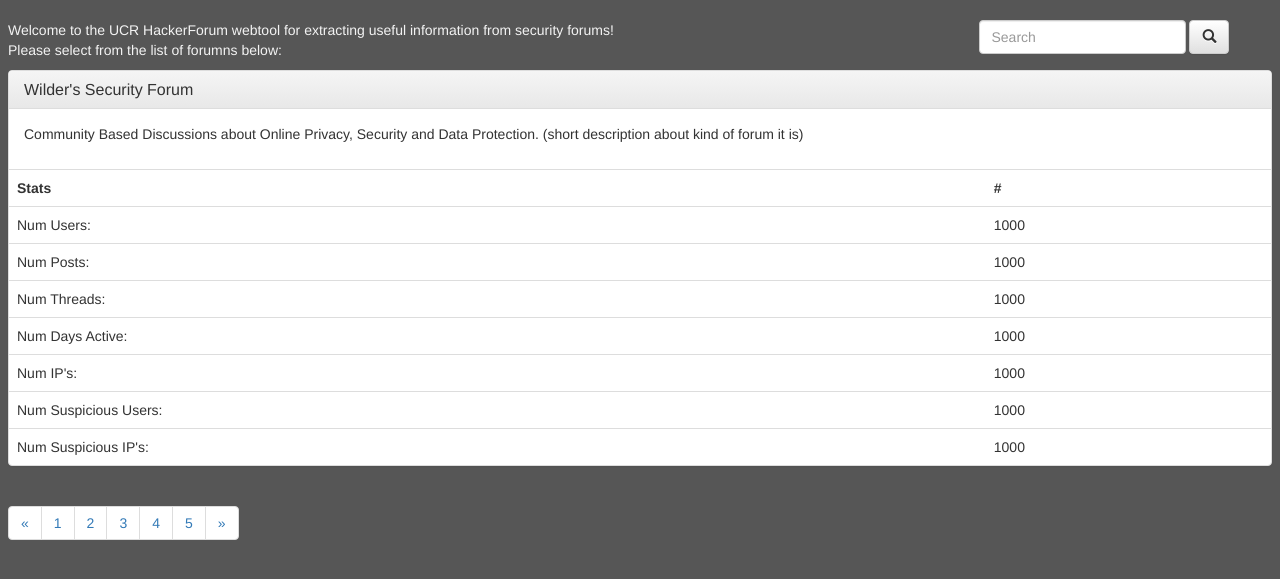
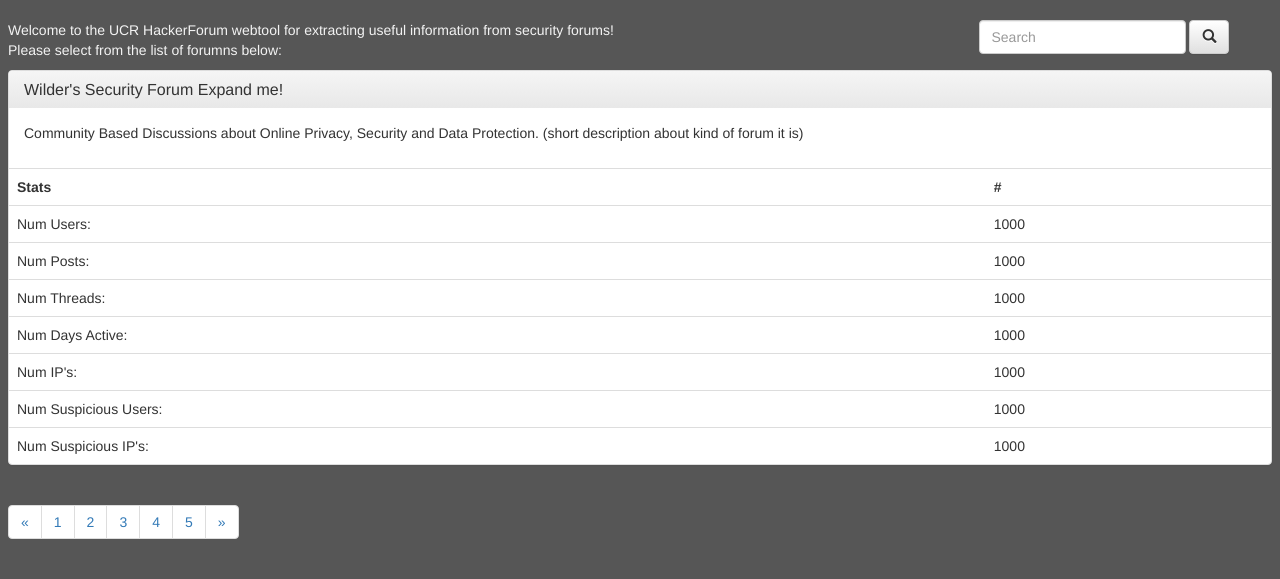
Before and after one commit to Andre-Castro/summer17WebApp, a Django app: page / in a window 1280 px wide. Shown: the part 80-659 px from the top of the page. Run offline with Django 3.2, Linux system fonts and the light colour scheme; some libraries are stand-ins or nearby versions.

Commit message:
Added expaning forum pannels

```diff
--- a/HFWebApp/frontPage/templates/frontPage/header.html
+++ b/HFWebApp/frontPage/templates/frontPage/header.html
@@ -41,15 +41,22 @@
 		</div>
 
 		<div class="contatiner">
+			<div class="panel-group" id="accordion" role="tablist" aria-multiselectable="true">
 				<!-- Copy past this to diplay more forums-->
 				<div class="panel panel-default">
 					<div class="panel-heading">
-					<h3 class="panel-title">Wilder's Security Forum</h3>
+						<h3 class="panel-title">
+							Wilder's Security Forum
+							<a role="button" data-toggle="collapse" data-parent="#accordion" href="#wilders" aria-expanded="true" aria-controls="wilders">
+								Expand me!
+							</a>
+						</h3>
 					</div>
 					<div class="panel-body">
 						<p>Community Based Discussions about Online Privacy, Security and Data Protection.
 						(short description about kind of forum it is)</p>
 					</div>
+					<div id="wilders" class="panel-collapse collapse in" role="tabpanel" aria-labelledby="wilder">
 						<table class="table">
 							<tr> <!-- table row -->
 								<th> Stats </th> <!-- table header -->
@@ -85,8 +92,9 @@
 							</tr>
 						</table>
 					</div>
+				</div>
 				<!-- End Copy -->
-
+			</div>
 		</div>
 	</div>
 
@@ -111,6 +119,8 @@
 	</nav>
 </body>
 
+<!-- jQuery (necessary for Bootstrap's JavaScript plugins) -->
+    <script src="https://ajax.googleapis.com/ajax/libs/jquery/1.12.4/jquery.min.js"></script>
 <!-- Latest compiled and minified JavaScript -->
 <script src="https://maxcdn.bootstrapcdn.com/bootstrap/3.3.7/js/bootstrap.min.js" integrity="sha384-Tc5IQib027qvyjSMfHjOMaLkfuWVxZxUPnCJA7l2mCWNIpG9mGCD8wGNIcPD7Txa" crossorigin="anonymous"></script>
 
```
Lines whose indentation alone changed are shown as unchanged.
